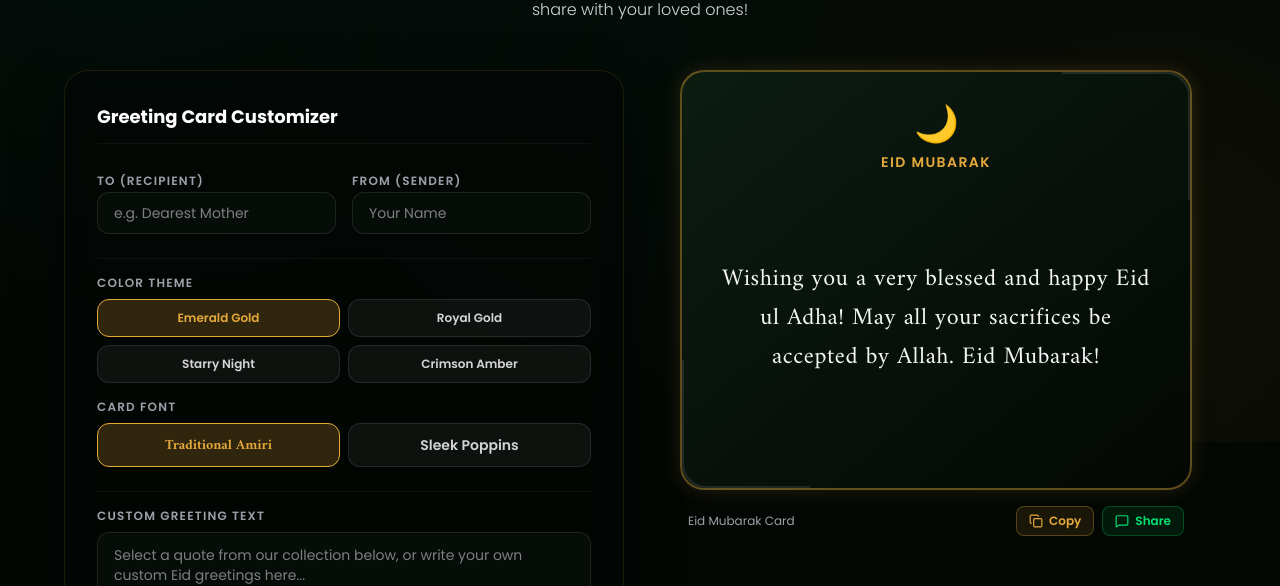
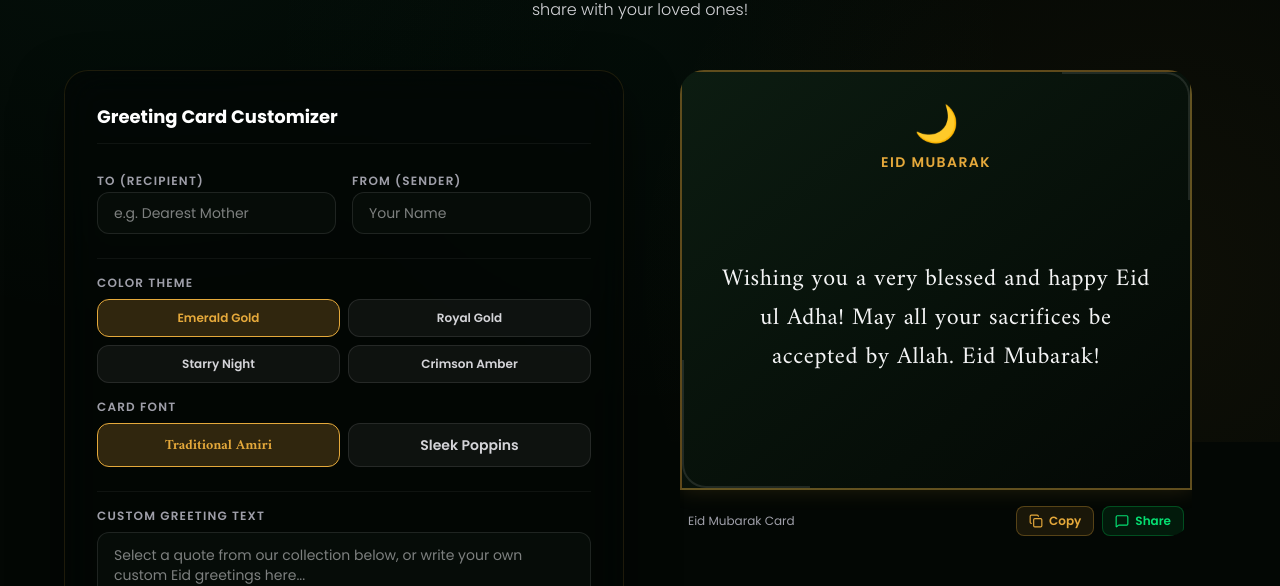
Before and after one commit to codewithlaiba28/Eid_ul_azha_2026, a Next.js app: page /wishes in a window 1280 px wide. Shown: the part 358-944 px from the top of the page. Built offline with nearby package versions, Linux system fonts and the light colour scheme.

Commit message:
Fix white corner artifacts: move rounded corners to outer wrapper, capture flat card

```diff
--- a/src/app/wishes/page.tsx
+++ b/src/app/wishes/page.tsx
@@ -299,10 +299,10 @@ export default function WishesPage() {
 
           {/* Right Console: Live Card Canvas Preview (6 cols) */}
           <div className="lg:col-span-6 flex flex-col justify-center items-center w-full">
-            <div className="w-full max-w-lg flex flex-col gap-4">
+            <div className="w-full max-w-lg flex flex-col gap-4 rounded-3xl overflow-hidden">
               <div
                 ref={cardRef}
-                className={`w-full rounded-3xl p-6 sm:p-8 border-2 ${cardThemes[cardTheme].bg} ${cardThemes[cardTheme].text} ${cardThemes[cardTheme].border} ${cardThemes[cardTheme].glow} relative overflow-hidden flex flex-col justify-between h-[350px] sm:h-[380px] md:h-[420px]`}
+                className={`w-full p-6 sm:p-8 border-2 ${cardThemes[cardTheme].bg} ${cardThemes[cardTheme].text} ${cardThemes[cardTheme].border} ${cardThemes[cardTheme].glow} relative overflow-hidden flex flex-col justify-between h-[350px] sm:h-[380px] md:h-[420px]`}
               >
                 {/* Card visual patterns */}
                 <div className="absolute top-0 right-0 w-32 h-32 opacity-10 border-t-2 border-r-2 border-white rounded-tr-3xl" />
--- a/src/components/home/WishesSection.tsx
+++ b/src/components/home/WishesSection.tsx
@@ -252,6 +252,7 @@ export default function WishesSection() {
           <div className="lg:col-span-7 flex flex-col justify-center items-center h-full min-h-[380px]">
             <AnimatePresence mode="wait">
               {generatedWish ? (
+                <div className="w-full max-w-lg rounded-3xl overflow-hidden">
                 <motion.div
                   key={generatedWish}
                   initial={{ opacity: 0, scale: 0.9, y: 15 }}
@@ -259,7 +260,7 @@ export default function WishesSection() {
                   exit={{ opacity: 0, scale: 0.9, y: -15 }}
                   transition={{ duration: 0.5 }}
                   ref={cardRef}
-                  className={`w-full max-w-lg rounded-3xl p-8 border-2 ${cardThemes[theme].bg} ${cardThemes[theme].text} ${cardThemes[theme].border} ${cardThemes[theme].glow} relative overflow-hidden flex flex-col justify-between h-[360px] sm:h-[400px]`}
+                  className={`w-full p-8 border-2 ${cardThemes[theme].bg} ${cardThemes[theme].text} ${cardThemes[theme].border} ${cardThemes[theme].glow} relative overflow-hidden flex flex-col justify-between h-[360px] sm:h-[400px]`}
                 >
                   {/* Decorative card graphics */}
                   <div className="absolute top-0 right-0 w-32 h-32 opacity-10 border-t-2 border-r-2 border-white rounded-tr-3xl" />
@@ -302,6 +303,7 @@ export default function WishesSection() {
                   </div>
 
                 </motion.div>
+                </div>
               ) : (
                 <motion.div
                   key="placeholder"
```
